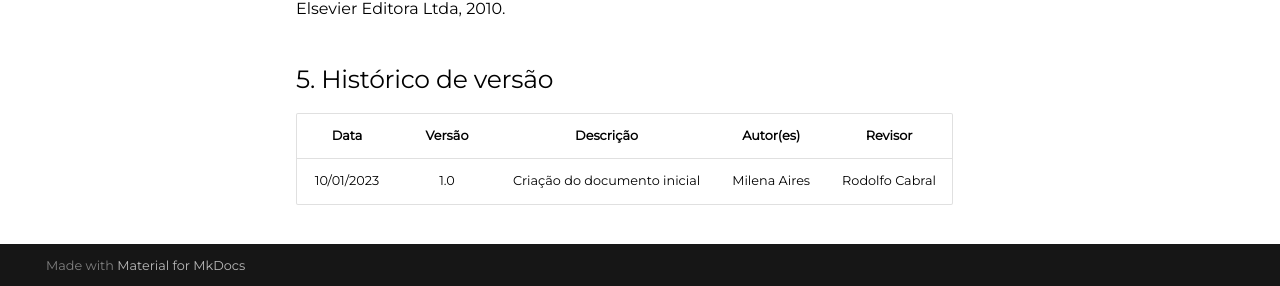
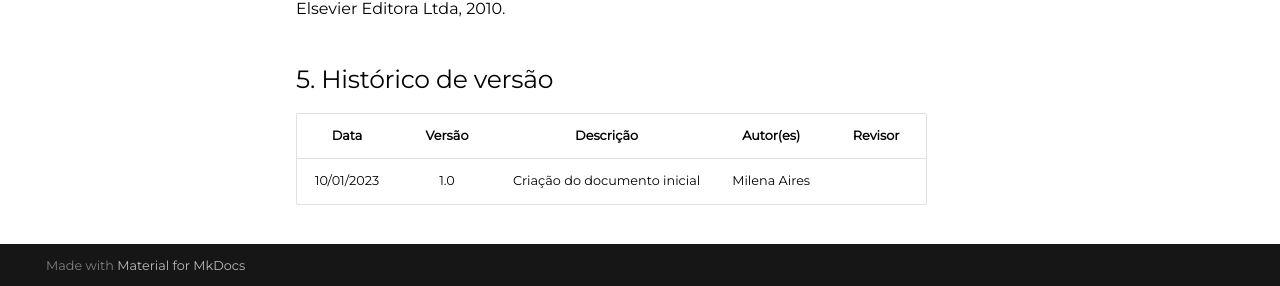
Before and after one commit to mdsreq-fga-unb/2022.2-Aprender3, an MkDocs documentation site: the page built from docs/DesignAvalDesenv/nivel3/planejamento _do_relato_resultados_alta_fidelidade.md, in a window 1280 px wide and 900 px high, scrolled down 657 px. Shown: the part 611-897 px from the top of the window. Built offline with MkDocs 1.6.1 and Material for MkDocs 9.7.7, drawn with Linux system fonts in a browser that asks for light colours.

Commit message:
Update planejamento _do_relato_resultados_alta_fidelidade.md

```diff
--- a/docs/DesignAvalDesenv/nivel3/planejamento _do_relato_resultados_alta_fidelidade.md
+++ b/docs/DesignAvalDesenv/nivel3/planejamento _do_relato_resultados_alta_fidelidade.md
@@ -33,4 +33,4 @@ Requisitos necessários para a realização da avaliação serão:
 ## 5. Histórico de versão
 |    Data    | Versão | Descrição    | Autor(es)    | Revisor            |
 | :--------: | :----: | :----------: | :----------: | :----------------: |
-| 10/01/2023 |  1.0   | Criação do documento inicial |  Milena Aires | Rodolfo Cabral |
+| 10/01/2023 |  1.0   | Criação do documento inicial |  Milena Aires ||
```
